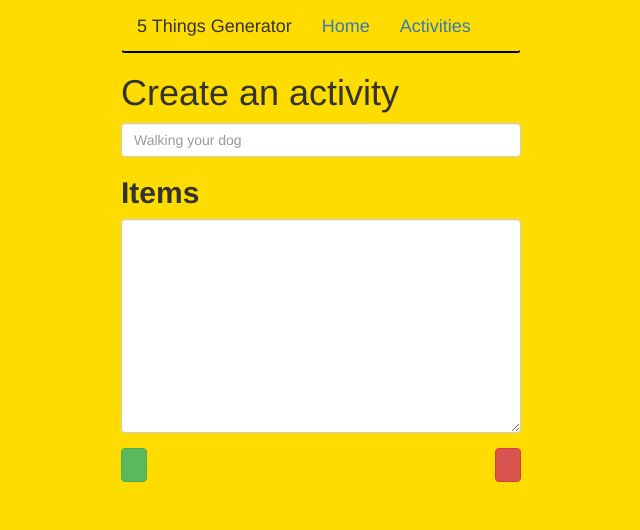
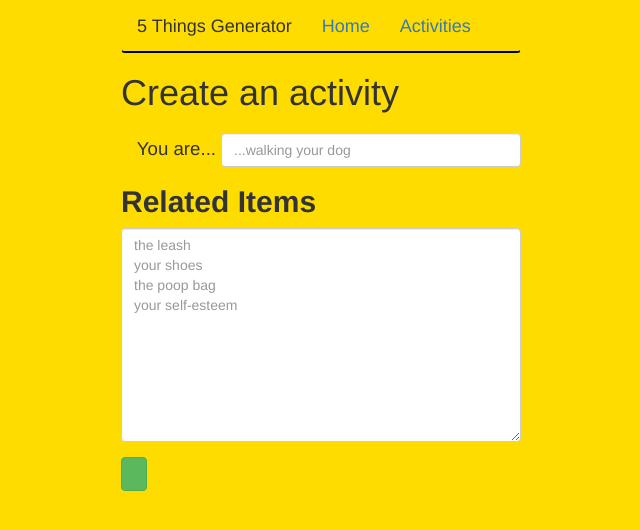
Before and after one commit to dkurth/5things, a PHP site: page /templates/activity_edit.phtml in a window 1280 px wide. Shown: the top 530 px of the page, without its empty margins (319-959 px from the left). Run offline with PHP 8.4, Linux system fonts and the light colour scheme; the template is opened without the code that fills it, so the values that code supplies are empty.

Commit message:
UI tweaks to the activity editor

```diff
--- a/templates/activity_edit.phtml
+++ b/templates/activity_edit.phtml
@@ -18,22 +18,30 @@ if ($status == "saved") {
     </p>
     <?php } ?>
 
-    <h1>
+    <h1 style="margin-bottom: 20px;">
         <?php echo $editMode ? "Edit" : "Create" ?> an activity
         <?php if ($editMode) { ?>
             <a style="font-size:0.5em; float: right; margin-top: 15px;" href="/activity/edit">Create another</a>
         <?php } ?>
     </h1>
     <div class="form-group">
-        <?php if ($activity): ?>
-            <input class="form-control" id="activityName" name="activityName" value="<?php echo $activity->name;?>">
-        <?php else: ?>
-            <input class="form-control" id="activityName" name="activityName" placeholder="Walking your dog">
-        <?php endif; ?>
+        <div class="col-sm-3" style="font-size:14pt; padding: 3px 5px 0 0; text-align: right;  ">You are...</div>
+        <div class="col-sm-9" style="padding: 0;">
+            <?php if ($activity): ?>
+                <input class="form-control" id="activityName" name="activityName" value="<?php echo $activity->name;?>">
+            <?php else: ?>
+                <input class="form-control" id="activityName" name="activityName" placeholder="...walking your dog">
+            <?php endif; ?>
+        </div>
     </div>
-    <div class="form-group">
-        <label for="itemNames">Items</label>
-        <textarea class="form-control" id="itemNames" name="itemNames" rows="10"><?php if ($activity) {
+    <div class="form-group" style="margin-top: 68px;">
+        <label for="itemNames">Related Items</label>
+        <textarea class="form-control" id="itemNames" name="itemNames" rows="10"
+        placeholder=
+"the leash
+your shoes
+the poop bag
+your self-esteem"><?php if ($activity) {
             foreach ($activity->items as $item) {
                 echo $item->name . "\n";
             }
@@ -41,7 +49,9 @@ if ($status == "saved") {
     </div>
 
     <input type="submit" class="btn btn-success pull-left" name="actionSave" value="<?php echo $submitSave ?>">
+    <?php if ($activity) { ?>
     <input type="submit" class="btn btn-danger pull-right ft-confirm" name="actionDelete" value="<?php echo $submitDelete ?>">
+    <?php } ?>
 </form>
 
 </body>
```
